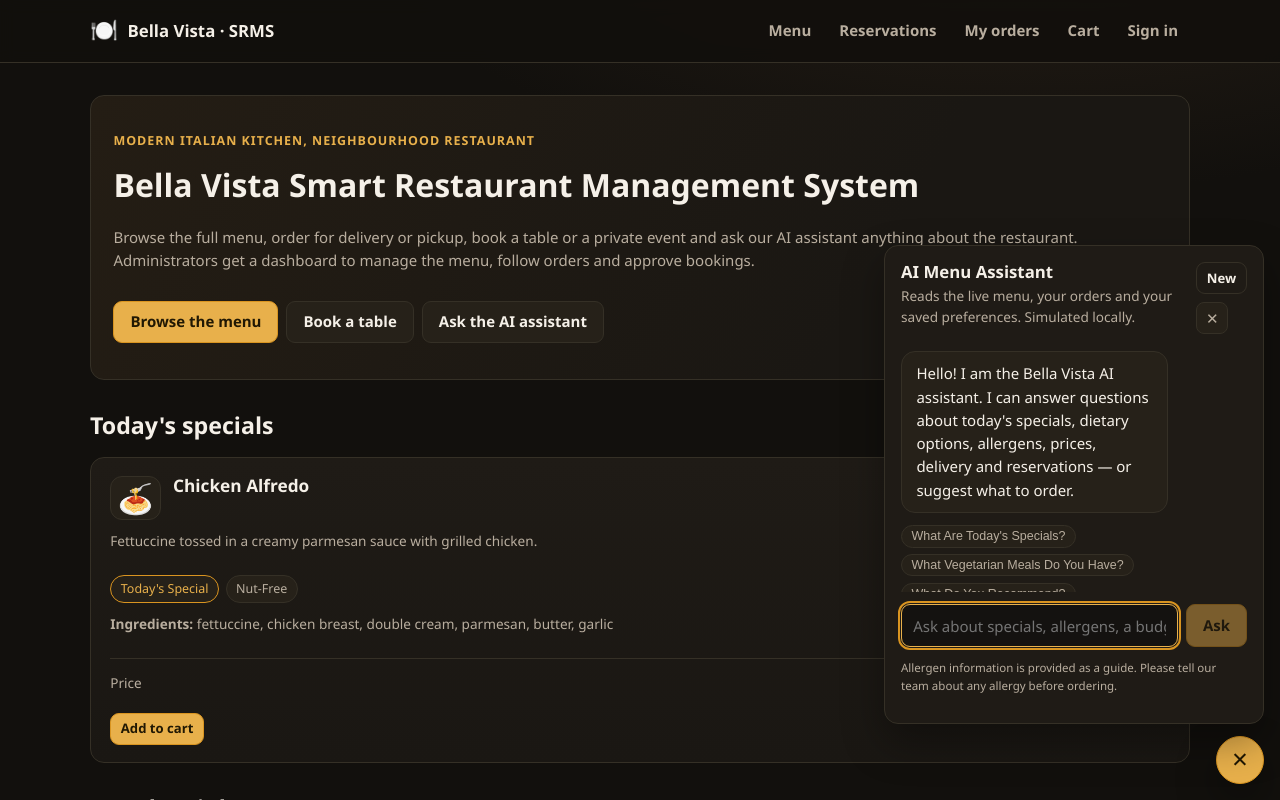
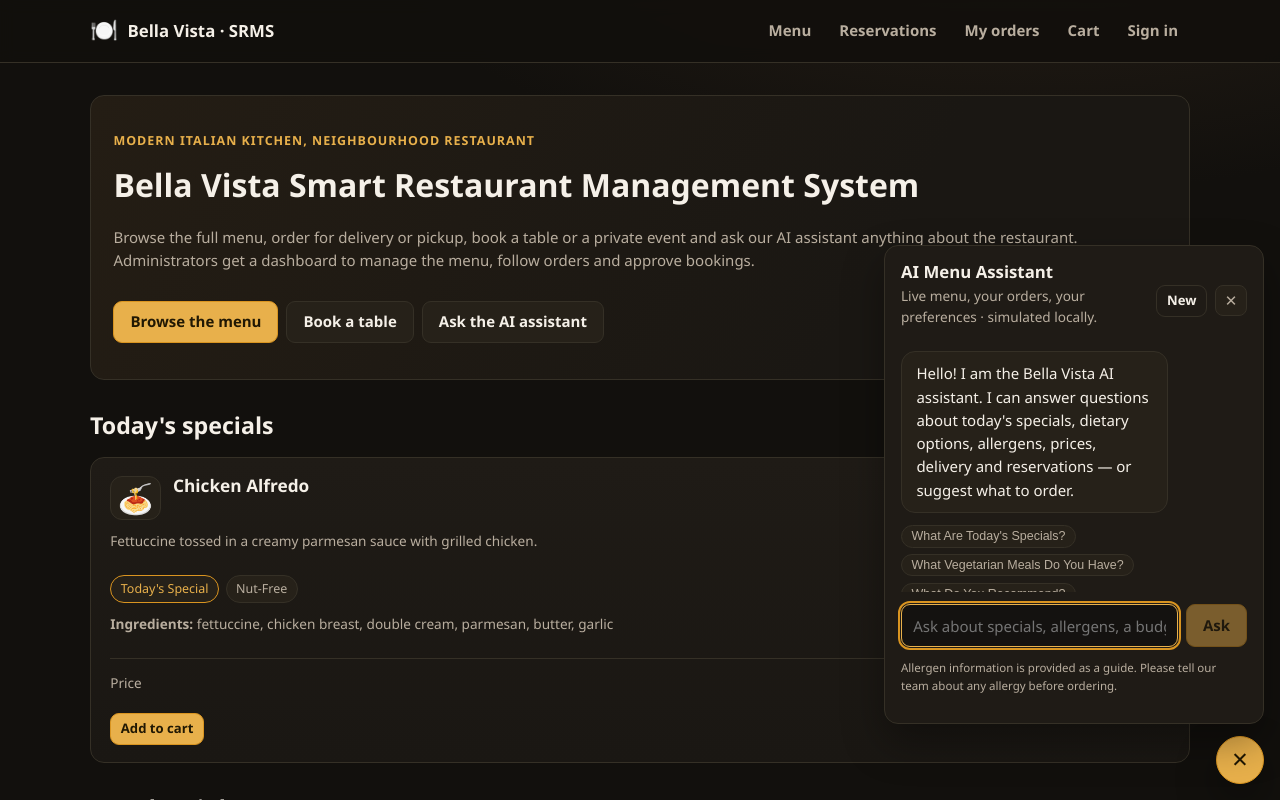
Before and after one commit to fiefdx/SRMS, a React (Vite) app in the folder client/: page / in a window 1280 px wide. Both pictures are taken after a click on the button "Ask the AI assistant". Shown: the top 800 px of the page. Built offline with nearby package versions, Linux system fonts and the light colour scheme.

Commit message:
fix(ai): keep the New and close buttons on one row in the assistant window header

```diff
--- a/client/src/components/ChatPanel.jsx
+++ b/client/src/components/ChatPanel.jsx
@@ -45,9 +45,7 @@ export default function ChatPanel({ onClose }) {
       <div className="chat-panel-head">
         <div>
           <h2>AI Menu Assistant</h2>
-          <p className="small muted">
-            Reads the live menu, your orders and your saved preferences. Simulated locally.
-          </p>
+          <p className="small muted">Live menu, your orders, your preferences · simulated locally.</p>
         </div>
         <div className="btn-row">
           <button className="btn small ghost" onClick={reset} title="Start a new conversation">
--- a/client/src/index.css
+++ b/client/src/index.css
@@ -612,14 +612,25 @@ table.data tr:last-child td { border-bottom: none; }
 
 .chat-panel-head {
   display: flex;
-  align-items: flex-start;
+  align-items: center;
   justify-content: space-between;
   gap: 0.6rem;
+}
+
+.chat-panel-head > div:first-child {
+  min-width: 0; /* subtitle wraps instead of pushing the buttons onto a new row */
 }
 
 .chat-panel-head h2 {
   font-size: 1.05rem;
   margin: 0 0 0.15rem;
+}
+
+/* "New" and the close button always share one row. */
+.chat-panel-head .btn-row {
+  flex-wrap: nowrap;
+  flex: 0 0 auto;
+  align-items: center;
 }
 
 .chat-panel .chat-log {
@@ -633,7 +644,7 @@ table.data tr:last-child td { border-bottom: none; }
 
 .chat-close {
   width: 2rem;
-  height: 2rem;
+  height: 1.95rem; /* matches the adjacent small button */
   border-radius: 8px;
   border: 1px solid var(--line);
   background: var(--surface-2);
```
